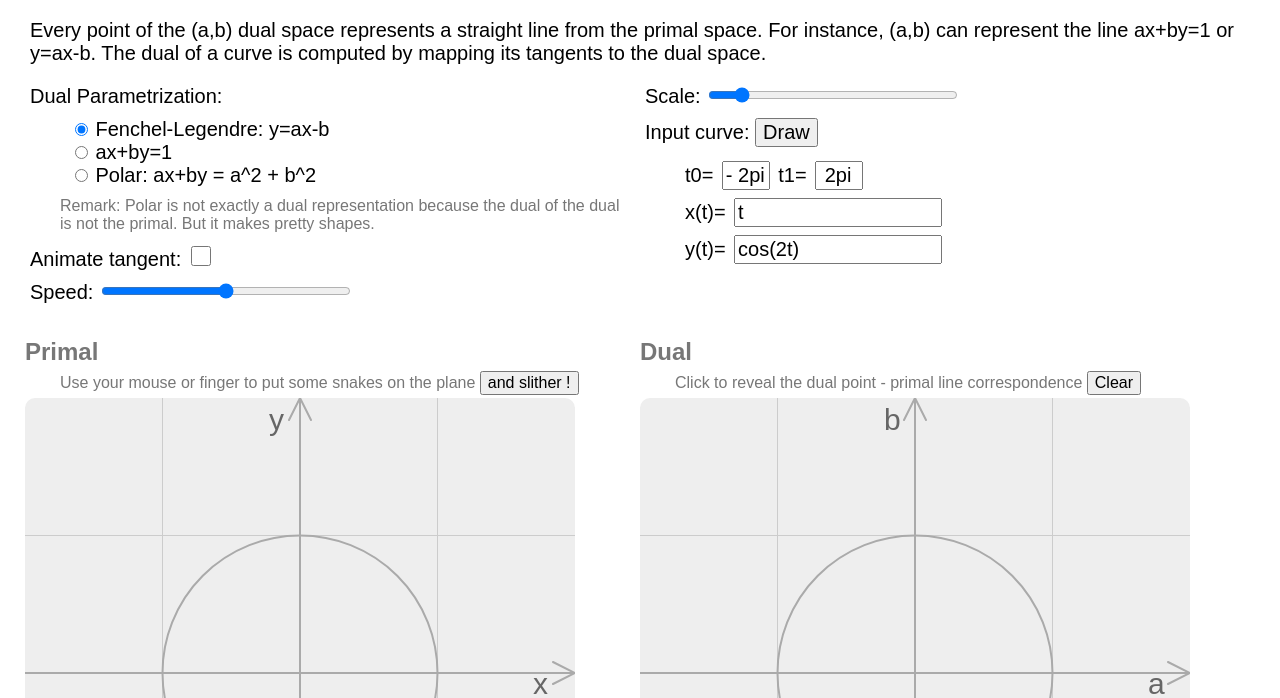
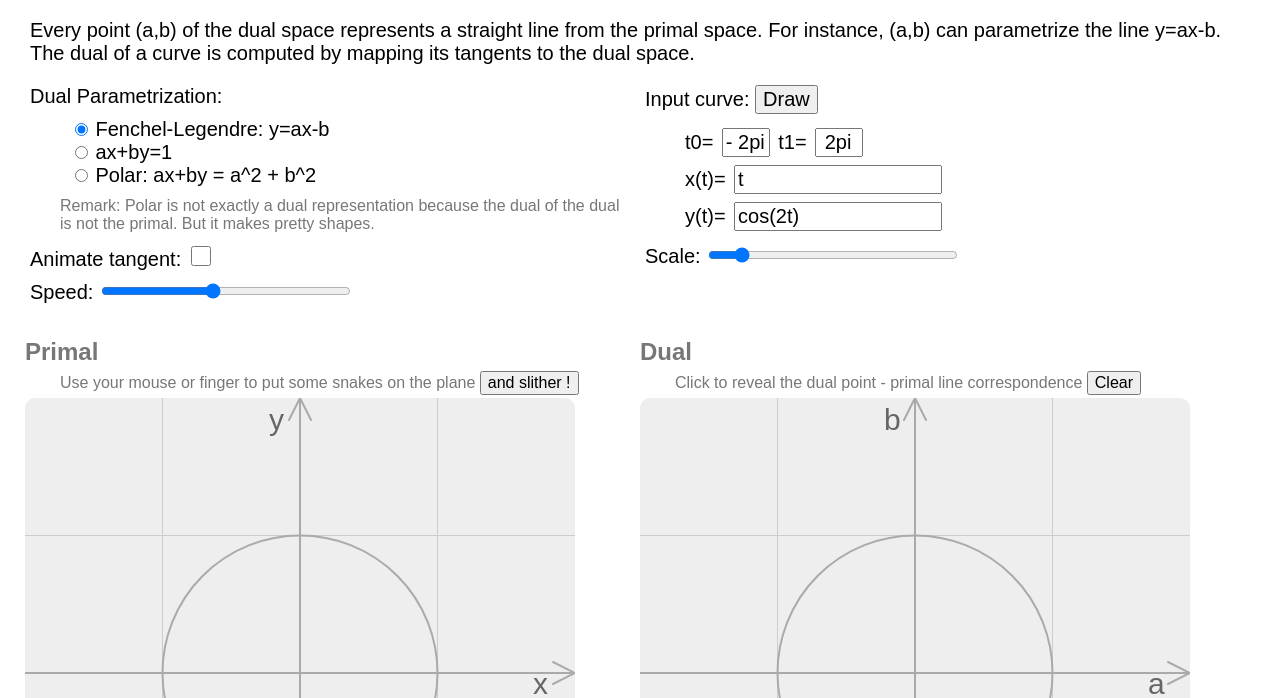
Before and after one commit to remilepriol/dualityviz, a plain HTML site: page dual_snakes.html in a window 1280 px wide. Shown: the part 102-800 px from the top of the page. Drawn offline with Linux system fonts and the light colour scheme.

Commit message:
Improve usability
Fix typo in the introduction.

Make scale input more accessible from drawing.

Increase values of speed control.

```diff
--- a/dual_snakes.html
+++ b/dual_snakes.html
@@ -110,8 +110,8 @@
 <div class="app">
     <div style="grid-area: context;">
         <h1>Dual Snakes</h1>
-        <p>Every point of the (a,b) dual space represents a straight line from the primal space.
-            For instance, (a,b) can represent the line ax+by=1 or y=ax-b.
+        <p>Every point (a,b) of the dual space represents a straight line from the primal space.
+            For instance, (a,b) can parametrize the line y=ax-b.
             The dual of a curve is computed by mapping its tangents to the dual space.</p>
     </div>
     <div style="grid-area: left-edit;">
@@ -129,13 +129,11 @@
             But it makes pretty shapes.</p>
         <p><label for="tangentCheckbox">Animate tangent:</label> <input type="checkbox"
                                                                         id="tangentCheckbox"></p>
-        <p><label for="speed">Speed:</label> <input type="range" id="speed" value="0" min="-4"
-                                                    max="4" step="1"></p>
+        <p><label for="speed">Speed:</label> <input type="range" id="speed" value="2" min="-2"
+                                                    max="7" step="1"></p>
     </div>
 
     <div style="grid-area: right-edit">
-        <p><label for="scale"> Scale:</label>
-            <input type="range" value="2" min="1" max="10" step="0.01" id="scale"></p>
         <p>Input curve:
             <button id="drawMaths">Draw</button>
         </p>
@@ -151,6 +149,8 @@
             <!--            <li> <label for="resolution">Resolution:</label>-->
             <!--                <input type="range" id="resolution" value="500" min="100" max="2000" step="100"> </li>-->
         </ul>
+        <p><label for="scale"> Scale:</label>
+            <input type="range" value="2" min="1" max="10" step="0.01" id="scale"></p>
     </div>
 
     <div class="canvas-side" style="grid-area: canvas1;">
```
